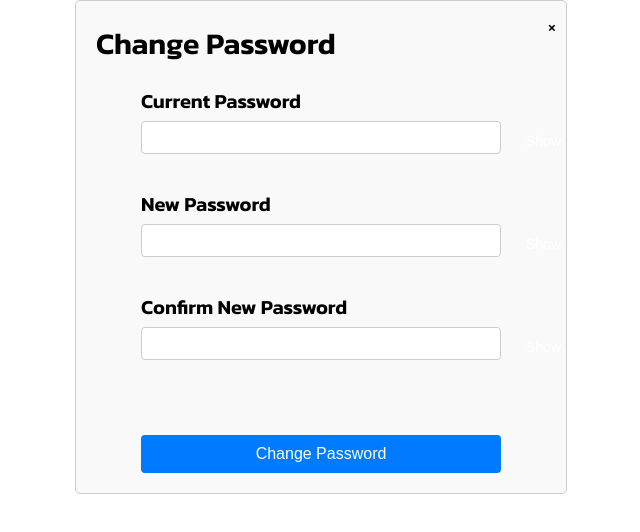
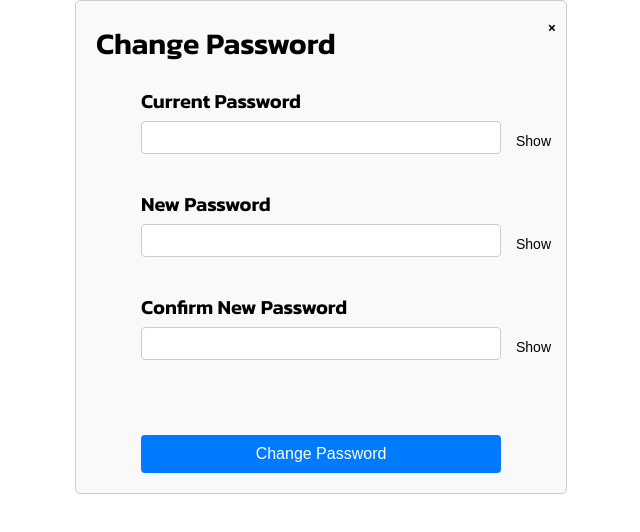
Before and after one commit to UofT-UTSC-CS-sandbox/final-term-project-splitease, a React (Vite) app in the folder frontend/: page /changepasswordpage in a window 1280 px wide. Shown: the top 532 px of the page, without its empty margins (319-959 px from the left). Built offline with nearby package versions, Linux system fonts and the light colour scheme.

Commit message:
fix(frontend): adjustment to ChangePasswordPage
Made "Show"/"Hide" visible; modified its location

```diff
--- a/frontend/src/pages/ChangePasswordPage.css
+++ b/frontend/src/pages/ChangePasswordPage.css
@@ -68,13 +68,13 @@
 }
 
 .password-input button {
-    margin-left: 365px;
+    margin-left: 355px;
     position: absolute;
     width: 50px;
     height: 30px;
     background: none;
-    border-radius: 4px;
-    border-color: red;
+    border-radius: 8px;
+    color: black;
     cursor: pointer;
     font-size: 14px;
     margin-bottom: 20px;
```
